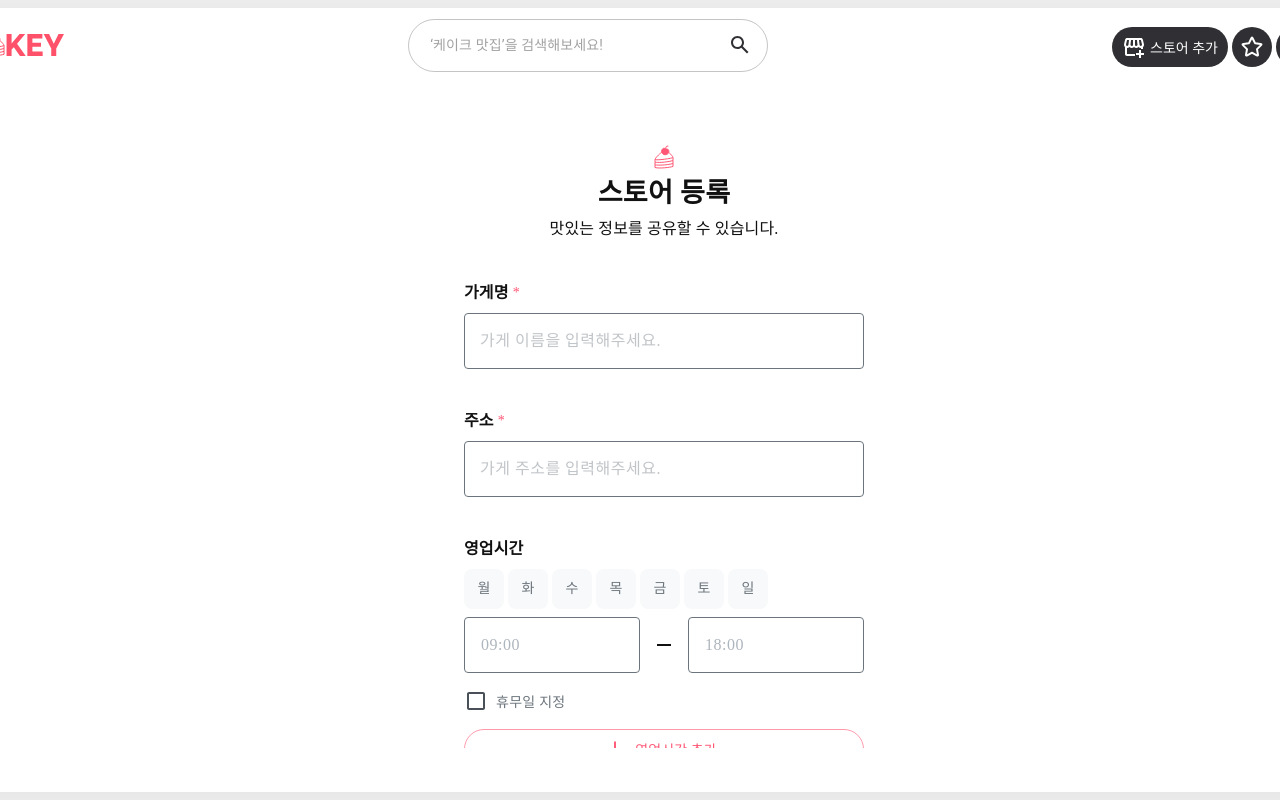
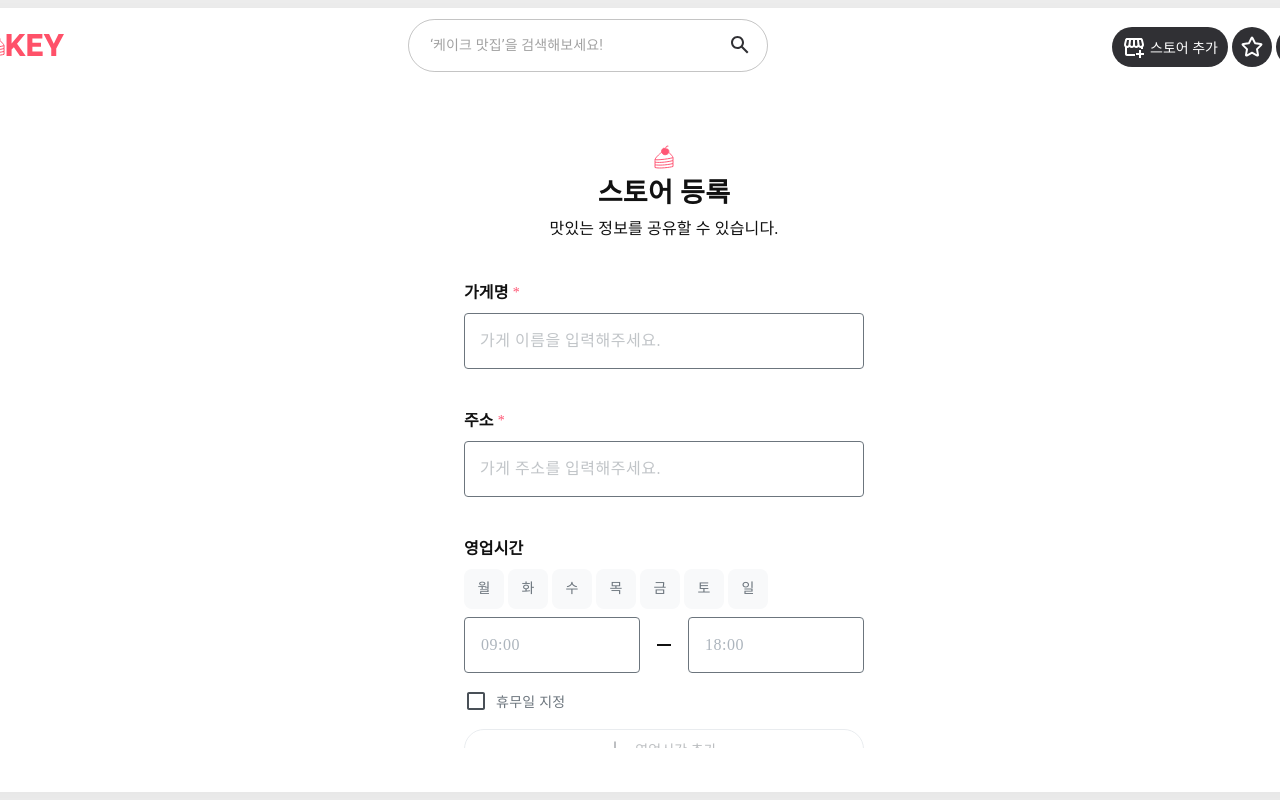
Before and after one commit to cakey-strawberry/cakey-desktop, a Next.js app: page /store-add in a window 1280 px wide. Built offline with nearby package versions, Linux system fonts and the light colour scheme.

Commit message:
feat: implement opening hours addition feature in OpeningHoursSection of store-add page

```diff
--- a/src/components/StoreAdd/OpeningHoursSection/OpeningHoursSection.tsx
+++ b/src/components/StoreAdd/OpeningHoursSection/OpeningHoursSection.tsx
@@ -1,4 +1,4 @@
-import { useState, useRef } from 'react';
+import { useState, useRef, useEffect } from 'react';
 import Image from 'next/image';
 import {
   styled,
@@ -12,17 +12,30 @@ import { Checkbox } from '@/common/components/Checkbox';
 import { Button } from '@/common/components/Button';
 import TimeRangeIcon from '@/common/assets/icons/time-range.svg';
 import HoursPlusIcon from '@/common/assets/icons/opening-hours-plus.svg';
+import DisabledHoursPlusIcon
+  from '@/common/assets/icons/disabled-opening-hours-plus.svg';
 import HoursDeleteIcon from '@/common/assets/icons/opening-hours-delete.svg';
 
 import { DEFAULT_DAYS } from './day';
 
 import type { Day } from './day';
 
+const MIDDLE_DOT = '·';
+
+// TODO: api 적용할 때 영업시간을 추가하고 제거하는 로직 상위로 올리기 (hook)
 export default function OpeningHoursSection() {
   const [days, setDays] = useState<Day[]>(DEFAULT_DAYS);
   const [openHour, setOpenHour] = useState<string>('');
   const [closeHour, setCloseHour] = useState<string>('');
   const [isClosedDay, setIsClosedDay] = useState<boolean>(false);
+  const [isAddButtonActive, setIsAddButtonActive] = useState<boolean>(false);
+  const [openingHoursList, setOpeningHoursList] = useState<Array<{
+    id: number;
+    days: Day[];
+    openHour: string;
+    closeHour: string;
+    isClosedDay: boolean;
+  }>>([]);
 
   const openHourInputRef = useRef<HTMLInputElement>(null);
   const closeHourInputRef = useRef<HTMLInputElement>(null);
@@ -57,6 +70,61 @@ export default function OpeningHoursSection() {
     setIsClosedDay(event.target.checked);
   }
 
+  function handleOpeningHoursAddButtonClick() {
+    const selectedDays = days.filter((day) => day.isSelected);
+
+    setOpeningHoursList((prevHoursList) => [
+      ...prevHoursList,
+      {
+        id: prevHoursList.length + 1,
+        days: selectedDays,
+        openHour,
+        closeHour,
+        isClosedDay,
+      },
+    ]);
+
+    setDays((prevDays) => {
+      return prevDays.map((day) => {
+        if (selectedDays.some((selectedDay) => selectedDay.id === day.id)) {
+          return { ...day, isSelected: false, isDisabled: true };
+        } else {
+          return { ...day, isSelected: false };
+        }
+      });
+    });
+
+    setOpenHour('');
+    setCloseHour('');
+    setIsClosedDay(false);
+  }
+
+  function handleOpeningHourDeleteButtonClick(hourId: number) {
+    const openingHourToDelete =
+      openingHoursList.find((hour) => hour.id === hourId);
+    const enabledDayIdList =
+      openingHourToDelete ? openingHourToDelete.days.map((day) => day.id) : [];
+    const filterdHoursList =
+      openingHoursList.filter((hour) => hour.id !== hourId);
+
+    setDays((prevDays) => prevDays.map((day) => {
+      if (enabledDayIdList.includes(day.id)) {
+        return { ...day, isDisabled: false };
+      }
+      return day;
+    }));
+    setOpeningHoursList(filterdHoursList);
+  }
+
+  useEffect(() => {
+    const isAnyDaySelected = days.some((day) => day.isSelected);
+    const areOpenAndCloseHoursSelected = Boolean(openHour && closeHour);
+    const isAddButtonActive =
+    isAnyDaySelected && (areOpenAndCloseHoursSelected || isClosedDay);
+
+    setIsAddButtonActive(isAddButtonActive);
+  }, [days, openHour, closeHour, isClosedDay]);
+
   return (
     <OpeningHoursSectionWrapper>
       <OpeningHoursSectionTitleWrapper>
@@ -71,6 +139,7 @@ export default function OpeningHoursSection() {
                   value={day.name}
                   key={day.id}
                   selected={day.isSelected}
+                  disabled={day.isDisabled}
                   onChange={() => handleDayToggle(day.id)}
                 >
                   <OpeningHoursDayButtonText>
@@ -123,15 +192,27 @@ export default function OpeningHoursSection() {
             />
             <ClosedDayCheckboxLabelText>휴무일 지정</ClosedDayCheckboxLabelText>
           </ClosedDayCheckboxWrapper>
-          <OpeningHoursAddButton>
+          <OpeningHoursAddButton
+            disabled={!isAddButtonActive}
+            onClick={handleOpeningHoursAddButtonClick}
+            sx={{
+              border:
+                isAddButtonActive ? '1px solid #FF99AB' : '1px solid #E9ECEF',
+            }}
+          >
             <OpeningHoursAddButtonTextWrapper>
               <Image
-                src={HoursPlusIcon}
+                src={isAddButtonActive ? HoursPlusIcon : DisabledHoursPlusIcon}
                 alt="opening hours add icon"
                 width={24}
                 height={24}
               />
-              <OpeningHoursAddButtonText>
+              <OpeningHoursAddButtonText
+                sx={{
+                  color: isAddButtonActive ? '#FF5775' : '#495057',
+                  opacity: isAddButtonActive ? 1 : 0.37,
+                }}
+              >
                 영업시간 추가
               </OpeningHoursAddButtonText>
             </OpeningHoursAddButtonTextWrapper>
@@ -144,7 +225,8 @@ export default function OpeningHoursSection() {
           }}
         />
         <OpeningHoursList>
-          <OpeningHoursItem>
+          {openingHoursList.map((item) => (
+            <OpeningHoursItem key={item.id}>
               <Box
                 sx={{
                   display: 'flex',
@@ -154,11 +236,19 @@ export default function OpeningHoursSection() {
                 }}
               >
                 <OpeningHoursItemDays>
-                월 &middot; 화 &middot; 수
+                  {item.days.map((day) => day.name).join(` ${MIDDLE_DOT} `)}
                 </OpeningHoursItemDays>
-              <OpeningHoursItemTime>09:00 - 18:00</OpeningHoursItemTime>
+                {item.isClosedDay
+                  ? <OpeningHoursItemClosedDay>휴무</OpeningHoursItemClosedDay> :
+                  <OpeningHoursItemTime>
+                    {item.openHour} - {item.closeHour}
+                  </OpeningHoursItemTime>
+                }
               </Box>
-            <Button sx={{ padding: '0px' }}>
+              <Button
+                onClick={() => handleOpeningHourDeleteButtonClick(item.id)}
+                sx={{ padding: '0px' }}
+              >
                 <Image
                   src={HoursDeleteIcon}
                   alt="opening hours delete icon"
@@ -167,29 +257,7 @@ export default function OpeningHoursSection() {
                 />
               </Button>
             </OpeningHoursItem>
-          <OpeningHoursItem>
-            <Box
-              sx={{
-                display: 'flex',
-                flex: 1,
-                justifyContent: 'space-between',
-                height: '24px',
-              }}
-            >
-              <OpeningHoursItemDays>
-                목 &middot; 금
-              </OpeningHoursItemDays>
-              <OpeningHoursItemClosedDay>휴무</OpeningHoursItemClosedDay>
-            </Box>
-            <Button sx={{ padding: '0px' }}>
-              <Image
-                src={HoursDeleteIcon}
-                alt="opening hours delete icon"
-                width={24}
-                height={24}
-              />
-            </Button>
-          </OpeningHoursItem>
+          ))}
         </OpeningHoursList>
       </OpeningHoursContent>
     </OpeningHoursSectionWrapper>
@@ -261,6 +329,16 @@ const OpeningHoursDayButton = styled(ToggleButton)({
     // NOTE: selected 상태일 때 ToggleButton 내부의 모든 자식 요소에 대한 스타일
     '& > *': {
       color: '#FA3B5E',
+    },
+  },
+
+  '&:disabled': {
+    background: '#FA3B5E',
+    color: '#FFFFFF',
+
+    // NOTE: disabled 상태일 때 ToggleButton 내부의 모든 자식 요소에 대한 스타일
+    '& > *': {
+      color: '#FFFFFF',
     },
   },
 });
@@ -354,7 +432,6 @@ const OpeningHoursAddButton = styled(Button)({
   padding: '0px',
   gap: '8px',
   borderRadius: '100px',
-  border: '1px solid #FF99AB',
   width: '400px',
   height: '40px',
 });
@@ -373,7 +450,6 @@ const OpeningHoursAddButtonText = styled(Typography)({
   fontWeight: '500',
   lineHeight: 'normal',
   letterSpacing: '0.1px',
-  color: '#FF5775',
   textAlign: 'center',
 });
 
```
Also changed, not shown: src/common/assets/icons/disabled-opening-hours-plus.svg (added). Lines whose indentation alone changed are shown as unchanged.
